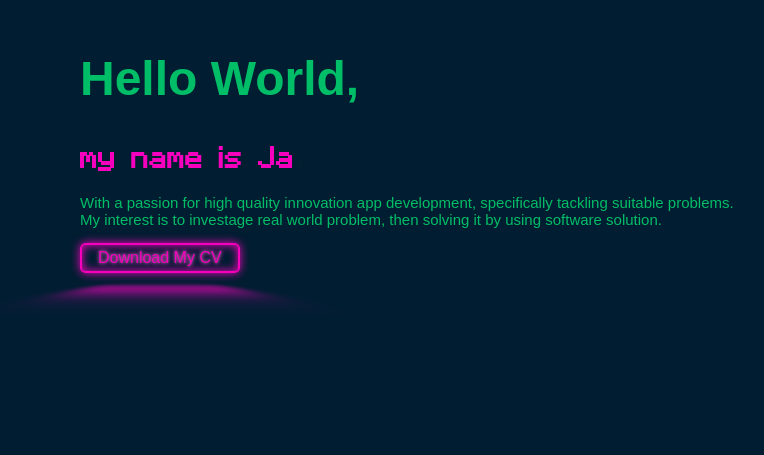
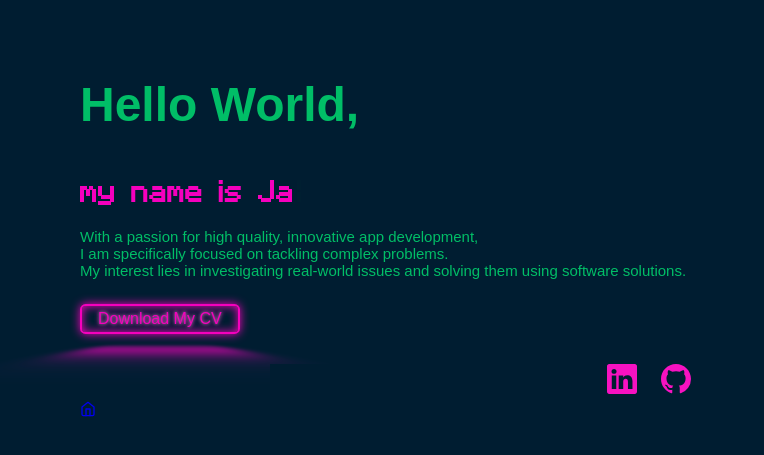
Before and after one commit to JasperHo1228/MyPortfolio, a React (Create React App) app in the folder portfolio/: page / in a window 1280 px wide. Shown: the part 189-644 px from the top of the page, without its empty margins (244-1008 px from the left). Built offline with nearby package versions, Linux system fonts and the light colour scheme.

Commit message:
Update home page

```diff
--- a/portfolio/package.json
+++ b/portfolio/package.json
@@ -6,8 +6,10 @@
     "@testing-library/jest-dom": "^5.17.0",
     "@testing-library/react": "^13.4.0",
     "@testing-library/user-event": "^13.5.0",
+    "bootstrap-icons": "^1.10.5",
     "react": "^18.2.0",
     "react-dom": "^18.2.0",
+    "react-icons": "^4.10.1",
     "react-scripts": "5.0.1",
     "react-simple-typewriter": "^5.0.1",
     "web-vitals": "^2.1.4"
--- a/portfolio/src/App.js
+++ b/portfolio/src/App.js
@@ -1,10 +1,15 @@
 import React from 'react';
 import Home from './Home/Home.js';
+import Project from './Project/project.js';
+import Experience from './Experience/Skills.js'
+import './style/index.css'
 function App() {
   return (
-    <>
-      <Home/>
-    </>
+    <div class="container">
+      <section className='homepage'><Home/></section>
+      <section className="project"><Project/></section>
+      <section className='skills'><Experience/></section>
+    </div>
     );
 }
 export default App;
--- a/portfolio/src/Experience/Skills.js
+++ b/portfolio/src/Experience/Skills.js
@@ -1,4 +1,4 @@
-
+import React from 'react'
 import '../style/Skills/skills.css'
 //onion shape
 function Skills(){
@@ -6,7 +6,7 @@ return(
   <div class="container">
     <div class="onion">
        </div>
-       <div class="rounded-rectangle"></div>
+       <span className='skillsSet'>Skills</span>
     </div>
 );
 }
--- a/portfolio/src/Home/Home.js
+++ b/portfolio/src/Home/Home.js
@@ -1,7 +1,9 @@
 import React, { useState, useEffect } from 'react';
 import {useTypewriter, Cursor} from 'react-simple-typewriter';
 import CV from '../asset/CV/Jasper.pdf'
-import '../style/index.css'
+import Nav from '../component/navbar.js'
+import MySocialMedia from '../MySocialMedia/MySocialMedia.js'
+import '../style/home.css'
 function Home(){
     const [text] =  useTypewriter({
         words:['my name is Jasper!', 'I am a Software Developer'],
@@ -33,7 +35,7 @@ function Home(){
             <div className="App">
                  <h1 className="Topic">
                     <span>{topic}</span>
-                    {cursorVisible && <span className="cursorTopic" style={{ color: 'blue' }}><Cursor cursorStyle = "|" /></span>}
+                    {cursorVisible && <span className="cursorTopic" style={{ color: '#F500BD' }}><Cursor cursorStyle = "|" /></span>}
                  </h1>
                  <h2 className='subTitle'>
                     <span>{text}</span>
@@ -41,11 +43,14 @@ function Home(){
                 </h2>
 
                <p className='content'>
-                                          With a passion for high quality
-                                          innovation app development, specifically tackling suitable problems.<br/>
-                                          My interest is to investage real world problem, then solving it by using software solution.
+                                          With a passion for high quality, innovative app development,<br/>
+                                          I am specifically focused on tackling complex problems.<br/>
+                                          My interest lies in investigating real-world issues and solving them using software solutions.
                </p>
                <a href={CV} download className='Download_CV'>Download My CV</a>
+
+              <MySocialMedia/>
+              <Nav/>
             </div>
           );
 }
--- /dev/null
+++ b/portfolio/src/MySocialMedia/MySocialMedia.js
@@ -0,0 +1,12 @@
+import React from 'react'
+import {BsLinkedin,BsGithub} from 'react-icons/bs'
+function MySocialMedia(){
+    return(
+        <div className="social-contact">
+           <a href="https://www.linkedin.com/in/tsun-yin-ho-46981222b/" className='linkedIn'><BsLinkedin/></a>
+           <a href="https://github.com/JasperHo1228" className='github'><BsGithub/></a>
+        </div>
+    );
+}
+
+export default MySocialMedia;
--- a/portfolio/src/Project/project.js
+++ b/portfolio/src/Project/project.js
@@ -1,3 +1,4 @@
+import React from 'react';
 import '../style/project.css'
 function project(){
 return(
--- /dev/null
+++ b/portfolio/src/component/navbar.js
@@ -0,0 +1,12 @@
+import React from 'react'
+import '../style/navbar.css'
+import {FiHome} from 'react-icons/fi'
+function navbar(){
+    return(
+        <nav className='Navbar'>
+            <a href="#"><FiHome/></a>
+        </nav>
+    );
+}
+
+export default navbar;
--- a/portfolio/src/style/Skills/skills.css
+++ b/portfolio/src/style/Skills/skills.css
@@ -26,6 +26,10 @@
 }
 /* #7542da */
 
+.skillsSet{
+  color: #fff;
+  font-family: Tomorrow, sans-serif;
+}
 
 
 
--- /dev/null
+++ b/portfolio/src/style/home.css
@@ -0,0 +1,123 @@
+/* #2A2356; */
+.App{
+  padding-left:25%;
+}
+
+ .Topic{
+  font-family: Tomorrow, sans-serif;
+  color:#00BE67;
+  font-size: 300%;
+ }
+
+.subTitle{
+  font-family: Minecraftia;
+  color:#F500BD;
+}
+
+.content{
+  font-family: Tomorrow, sans-serif;
+  color:#00BE67;
+  font-size: 15px;
+}
+::after,
+::before{
+  box-sizing: border-box;
+}
+
+.Download_CV{
+  top:10px;
+  font-family: Tomorrow, sans-serif;
+  display:inline-block;
+  position: relative;
+  cursor: pointer;
+  color:#F500BD;
+  border: #F500BD 0.125em solid;
+  text-decoration: none;
+  padding:0.25em 1em;
+  border-radius: 0.35em;
+  text-shadow: 0 0 0.2em #FFF7,
+               0 0 0.3em  #f712c1;
+  box-shadow: inset 0 0 0.6rem  #F500BD,
+                    0 0 0.6rem  #F500BD;
+}
+
+.Download_CV::before{
+  content: "";
+  position: absolute;
+  top: 120%;
+  left:0;
+  width: 100%;
+  height:100%;
+  background-color: #F500BD;
+  transform:
+    perspective(1em)
+    rotateX(40deg)
+    scale(1,0.4);
+  filter:blur(0.7rem);
+  opacity:0.7;
+  pointer-events: none;
+}
+
+.Download_CV::after{
+  content:"";
+  position: absolute;
+  top:0;
+  bottom:0;
+  left:0;
+  right:0;
+  box-shadow: 0 0 2em 0.5em #F500BD;
+  opacity: 0;
+  transition:opacity 120ms linear;
+}
+
+
+.Download_CV:hover,
+.Download_CV:focus{
+  color:#01111c;
+  background-color: #F500BD;
+  text-shadow: none;
+}
+
+.Download_CV:focus::before,
+.Download_CV:hover::before{
+  opacity: 1;
+}
+
+.Download_CV:focus::after,
+.Download_CV:hover::after{
+  opacity: 1;
+}
+
+
+.social-contact{
+  display: flex;
+  justify-content: center;
+  gap:1.5rem;
+  font-size: 30px;
+  position: relative;
+  margin-left:20%;
+  margin-top: 40px;
+}
+
+.linkedIn,
+.github{
+  color: #f712c1;
+  cursor: pointer;
+}
+
+
+.linkedIn:hover{
+  color: #00A1D5;
+}
+
+.github:hover{
+  color: #fcee09;
+}
+
+html{
+  scroll-behavior: smooth;
+}
+
+::-webkit-scrollbar{
+  display: none;
+}
--- /dev/null
+++ b/portfolio/src/style/navbar.css
@@ -0,0 +1,3 @@
+.Navbar{
+    position: absolute;
+}
--- a/portfolio/src/style/project.css
+++ b/portfolio/src/style/project.css
@@ -1,11 +1,10 @@
-@import url("https://fonts.googleapis.com/css?family=Barlow|Tomorrow:400,700&display=swap");
 .project-container{
     padding-top: 100px;
 }
 
 .project_title{
+    font-family: Tomorrow, sans-serif;
     color: #F500BD;
     font-size: 250%;
     text-align: center;
-    font-family: Tomorrow, sans-serif;
 }
```
Also changed, not shown: portfolio/src/style/index.css, 1 other file (tests, documents, lock files or other folders).
